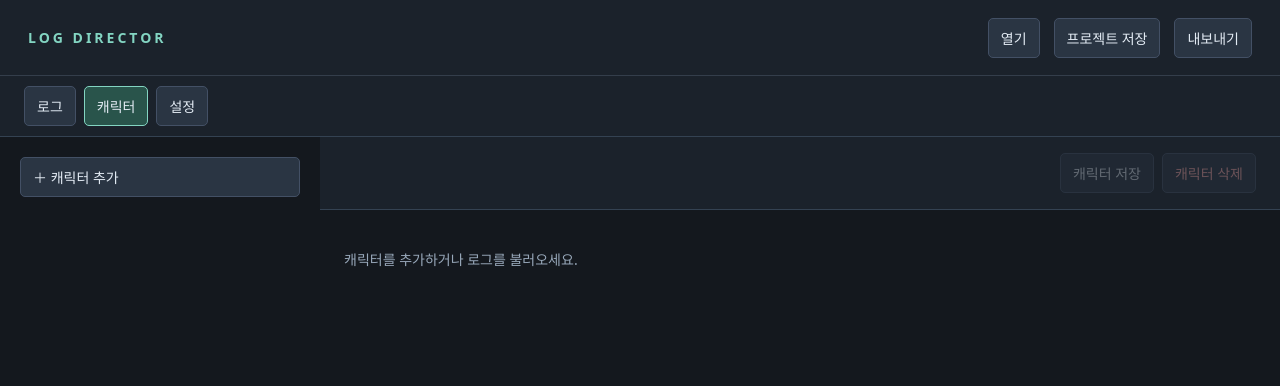
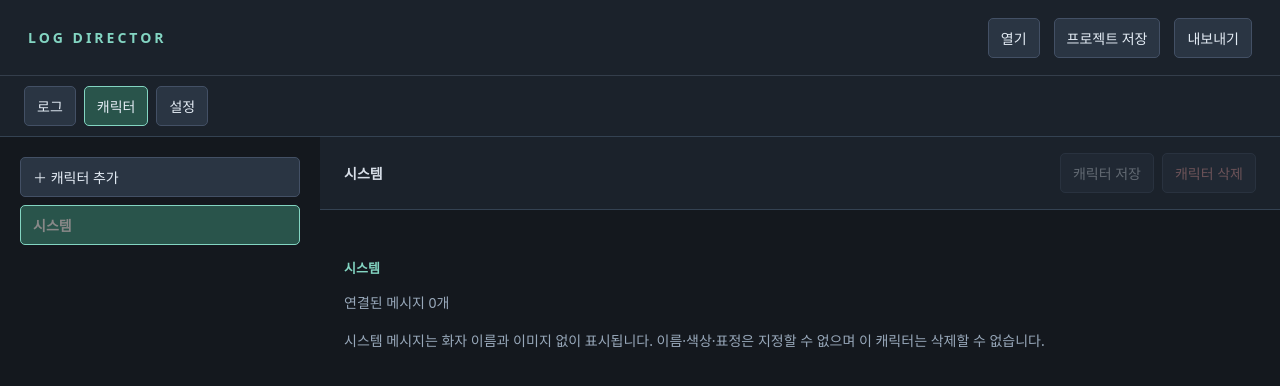
Before and after one commit to shin197/log-director, a React (Vite) app: page / in a window 1280 px wide. Both pictures are taken after a click on the button "캐릭터". Shown: the top 386 px of the page. Built offline with nearby package versions, Linux system fonts and the light colour scheme.

Commit message:
feat: 시스템은 하드코딩된 캐릭터가 됨

```diff
--- a/src/CharacterPanel.tsx
+++ b/src/CharacterPanel.tsx
@@ -1,3 +1,4 @@
+import { SYSTEM_CHARACTER_ID } from './systemCharacter';
 import { notifyError } from './Toast';
 import { useState, useRef, useEffect } from 'react';
 import type { Project, Character } from './core';
@@ -125,17 +126,24 @@ export function CharacterPanel({
         </nav>
         <section className="character-editor">
           <div className="character-toolbar">
-            <strong>{draft?.name || ""}{dirty ? ' · 저장하지 않은 변경' : ''}</strong>
+            <strong>
+              {draft?.name || ''}
+              {dirty ? ' · 저장하지 않은 변경' : ''}
+            </strong>
             <div>
-              <button disabled={!draft} onClick={save}>
+              <button
+                disabled={!draft || draft.id === SYSTEM_CHARACTER_ID}
+                onClick={save}
+              >
                 캐릭터 저장
               </button>
               <button
-                disabled={!c}
+                disabled={!c || c.id === SYSTEM_CHARACTER_ID}
                 className="danger"
                 onClick={() => {
                   if (
                     c &&
+                    c.id !== SYSTEM_CHARACTER_ID &&
                     confirm(
                       '캐릭터를 삭제할까요? 연결된 메시지의 이름·이미지는 보존됩니다.',
                     )
@@ -156,7 +164,19 @@ export function CharacterPanel({
             </div>
           </div>
           <div className="character-detail">
-            {draft ? (
+            {draft?.id === SYSTEM_CHARACTER_ID ? (
+              <>
+                <h2>시스템</h2>
+                <p>
+                  연결된 메시지{' '}
+                  {p.blocks.filter((b) => b.characterId === SYSTEM_CHARACTER_ID).length}개
+                </p>
+                <p>
+                  시스템 메시지는 화자 이름과 이미지 없이 표시됩니다. 이름·색상·표정은
+                  지정할 수 없으며 이 캐릭터는 삭제할 수 없습니다.
+                </p>
+              </>
+            ) : draft ? (
               <>
                 {/* <h2>{draft.name || ''}</h2> */}
                 <small>ID: {draft.id}</small>
--- a/src/MessageBlock.tsx
+++ b/src/MessageBlock.tsx
@@ -43,7 +43,7 @@ export function MessageBlock({
   };
   return (
     <article
-      className={`log-message ${b.sourceType === 'system' ? 'system' : ''} ${selected ? 'selected' : ''} ${editing ? 'editing' : ''} ${over}`}
+      className={`log-message ${(editing ? draft : b).sourceType === 'system' ? 'system' : ''} ${selected ? 'selected' : ''} ${editing ? 'editing' : ''} ${over}`}
       draggable={!editing}
       onDragStart={(e) => {
         e.dataTransfer.setData('text/log-block', b.id);
@@ -87,6 +87,7 @@ export function MessageBlock({
         }
       }}
     >
+      {(editing ? draft : b).sourceType !== 'system' && (
         <div className="avatar">
           {b.iconUrl && /^https?:\/\//.test(b.iconUrl) && (
             <img
@@ -98,6 +99,7 @@ export function MessageBlock({
             />
           )}
         </div>
+      )}
       <div className="message-content">
         {editing ? (
           <div className="block-editor">
@@ -122,6 +124,7 @@ export function MessageBlock({
             )}
             {options && (
               <div className="extra-options">
+                {draft.sourceType !== 'system' && (
                   <label>
                     표정
                     <input
@@ -131,6 +134,7 @@ export function MessageBlock({
                       onChange={(e) => setDraft({ ...draft, iconUrl: e.target.value })}
                     />
                   </label>
+                )}
                 <label>
                   타임스탬프
                   <input
@@ -168,7 +172,9 @@ export function MessageBlock({
         ) : (
           <div className="message-read">
             <div className="message-header">
+              {b.sourceType !== 'system' && (
                 <strong style={{ color: b.color || '#ddd' }}>{b.speaker}</strong>
+              )}
               <time>{displayTime(b.timestamp, display)}</time>
               <span>{display.showChannel && b.channel && `[${b.channel}]`}</span>
             </div>
--- a/src/SpeakerPicker.tsx
+++ b/src/SpeakerPicker.tsx
@@ -1,3 +1,4 @@
+import { SYSTEM_CHARACTER_ID } from './systemCharacter';
 import { useState, useId } from 'react';
 import type { Block, Character } from './core';
 import { fuzzyName, inheritCharacter } from './characters';
@@ -13,12 +14,19 @@ export function SpeakerPicker({
   const [open, setOpen] = useState(false),
     [index, setIndex] = useState(0);
   const id = useId();
-  const matches = characters.filter((c) => fuzzyName(c.name, draft.speaker));
+  const matches = characters.filter(
+    (c) => c.id === SYSTEM_CHARACTER_ID || fuzzyName(c.name, draft.speaker ?? ''),
+  );
   const current = Math.min(index, matches.length);
   function pick(i: number) {
     onChange(
       i === matches.length
-        ? { ...draft, characterId: null }
+        ? {
+            ...draft,
+            characterId: null,
+            sourceType: 'normal',
+            speaker: draft.speaker ?? '',
+          }
         : inheritCharacter(draft, matches[i]),
     );
     setOpen(false);
@@ -33,11 +41,16 @@ export function SpeakerPicker({
           aria-controls={id}
           aria-autocomplete="list"
           aria-activedescendant={open ? `${id}-${current}` : undefined}
-          value={draft.speaker}
+          value={draft.sourceType === 'system' ? '시스템' : (draft.speaker ?? '')}
           onFocus={() => setOpen(true)}
           onBlur={() => setOpen(false)}
           onChange={(e) => {
-            onChange({ ...draft, speaker: e.target.value, characterId: null });
+            onChange({
+              ...draft,
+              speaker: e.target.value,
+              characterId: null,
+              sourceType: 'normal',
+            });
             setIndex(0);
             setOpen(true);
           }}
--- a/src/characters.ts
+++ b/src/characters.ts
@@ -1,3 +1,8 @@
+import {
+  SYSTEM_CHARACTER_ID,
+  ensureSystemCharacter,
+  asSystemMessage,
+} from './systemCharacter.ts';
 import type { Project, Character, Block } from './core.ts';
 export function migrateCharacters(p: Project): Project {
   if (p.characters) {
@@ -18,7 +23,7 @@ export function migrateCharacters(p: Project): Project {
     }
     if (p.blocks.some((b) => b.characterId && !ids.has(b.characterId)))
       throw Error('존재하지 않는 캐릭터 연결입니다.');
-    return p;
+    return ensureSystemCharacter(p);
   }
   const characters: Character[] = [];
   const blocks = p.blocks.map((b) => {
@@ -43,9 +48,10 @@ export function migrateCharacters(p: Project): Project {
       });
     return { ...b, characterId: c.id, color: c.color };
   });
-  return { ...p, characters, blocks };
+  return ensureSystemCharacter({ ...p, characters, blocks });
 }
 export function inheritCharacter(b: Block, c: Character): Block {
+  if (c.id === SYSTEM_CHARACTER_ID) return asSystemMessage(b);
   return {
     ...b,
     characterId: c.id,
@@ -56,6 +62,8 @@ export function inheritCharacter(b: Block, c: Character): Block {
   };
 }
 export function updateCharacter(p: Project, c: Character): Project {
+  if (c.id === SYSTEM_CHARACTER_ID)
+    throw Error('시스템 캐릭터의 이름·색상·표정은 변경할 수 없습니다.');
   if (
     !c.name.trim() ||
     (p.characters ?? []).some((x) => x.id !== c.id && x.name === c.name)
--- a/src/core.ts
+++ b/src/core.ts
@@ -1,3 +1,4 @@
+import { systemCharacter } from './systemCharacter.ts';
 import { migrateCharacters } from './characters.ts';
 import type { DisplaySettings } from './presentation';
 export type Character = {
@@ -11,7 +12,7 @@ export type Block = {
   characterId?: string | null;
   id: string;
   sourceIndex?: number;
-  speaker: string;
+  speaker?: string;
   text: string;
   diceResult: string;
   color?: string;
@@ -36,6 +37,7 @@ export const blank = (): Project => ({
   title: '새 로그',
   original: null,
   blocks: [],
+  characters: [systemCharacter()],
 });
 export function parse(raw: string, name: string): Project {
   const d = JSON.parse(raw.replace(/^\uFEFF/, ''));
@@ -48,7 +50,8 @@ export function parse(raw: string, name: string): Project {
         (b: any) =>
           typeof b.id === 'string' &&
           typeof b.text === 'string' &&
-          typeof b.speaker === 'string' &&
+          (typeof b.speaker === 'string' ||
+            (b.speaker == null && b.sourceType === 'system')) &&
           typeof b.diceResult === 'string',
       ) ||
       new Set(d.blocks.map((b: any) => b.id)).size !== d.blocks.length ||
@@ -70,7 +73,9 @@ export function parse(raw: string, name: string): Project {
       if (
         !m ||
         typeof m.text !== 'string' ||
-        (m.speaker !== undefined && typeof m.speaker !== 'string') ||
+        (m.speaker !== undefined &&
+          !(m.type === 'system' && m.speaker === null) &&
+          typeof m.speaker !== 'string') ||
         (m.diceResult !== undefined && typeof m.diceResult !== 'string')
       )
         throw Error(
@@ -79,7 +84,7 @@ export function parse(raw: string, name: string): Project {
       return {
         id: crypto.randomUUID(),
         sourceIndex: i,
-        speaker: m.speaker ?? '시스템',
+        ...(m.type === 'system' ? {} : { speaker: m.speaker ?? '' }),
         text: m.text,
         diceResult: m.diceResult ?? '',
         color: typeof m.color === 'string' ? m.color : '',
--- a/src/export.ts
+++ b/src/export.ts
@@ -43,6 +43,11 @@ export function exportLog(p: Project, format: ExportFormat): string {
       }
       if (b.timestamp) m.timestamp = b.timestamp;
       else delete m.timestamp;
+      if (m.type === 'system') {
+        delete m.speaker;
+        delete m.color;
+        delete m.iconUrl;
+      }
       if (m.type !== 'system') {
         m.speaker = b.speaker;
         m.color = b.color ?? '';
@@ -87,7 +92,7 @@ export function exportLog(p: Project, format: ExportFormat): string {
                   .join('\n')
               : body;
           return markdown
-            ? `**${md(b.speaker)}**${meta(b) ? ` *(${md(meta(b))})*` : ''} :\n${md(body)}`
+            ? `**${md(b.speaker ?? '')}**${meta(b) ? ` *(${md(meta(b))})*` : ''} :\n${md(body)}`
             : `${b.speaker}${meta(b) ? ` (${meta(b)})` : ''} :\n${body}`;
         })
         .join('\n\n') +
@@ -100,7 +105,7 @@ export function exportLog(p: Project, format: ExportFormat): string {
       if (b.sourceType === 'system')
         return `<article class="message system">${text}</article>`;
       const color = /^#[0-9a-f]{3,8}$/i.test(b.color ?? '') ? b.color : '#eee';
-      return `<article class="message"><div class="avatar">${/^https?:\/\//.test(b.iconUrl ?? '') ? `<img src="${escape(b.iconUrl!)}" alt="" loading="lazy" referrerpolicy="no-referrer">` : ''}</div><div><div class="message-header"><strong style="color:${color}">${escape(b.speaker)}</strong> <span>${escape(meta(b))}</span></div>${text}</div></article>`;
+      return `<article class="message"><div class="avatar">${/^https?:\/\//.test(b.iconUrl ?? '') ? `<img src="${escape(b.iconUrl!)}" alt="" loading="lazy" referrerpolicy="no-referrer">` : ''}</div><div><div class="message-header"><strong style="color:${color}">${escape(b.speaker ?? '')}</strong> <span>${escape(meta(b))}</span></div>${text}</div></article>`;
     })
     .join('\n');
   return `<!doctype html><html lang="ko"><head><meta charset="UTF-8"><meta name="viewport" content="width=device-width,initial-scale=1"><title>${escape(p.title)}</title><style>body{background:#121212;color:#eee;font-family:system-ui;margin:0}.message-list{max-width:960px;margin:auto;padding:24px}.message{display:grid;grid-template-columns:40px minmax(0,1fr);gap:12px;padding:16px 0;border-bottom:1px solid #262626}.system{display:block;padding-left:52px;color:#888}.avatar,.avatar img{width:40px;height:40px}.message-header{font-size:14px;margin-bottom:5px}.message-header span{font-size:12px;color:#888}.message-text,.roll-result{white-space:pre-wrap;overflow-wrap:anywhere;line-height:1.6;font-size:16px}.roll-result{color:#888}h1{font-size:24px}</style></head><body><main class="message-list"><h1>${escape(p.title)}</h1>${messages}</main></body></html>`;
--- a/src/query.ts
+++ b/src/query.ts
@@ -12,8 +12,8 @@ export function compileQuery(query: string): (b: Block) => boolean {
       .toLowerCase();
     const fields: Record<string, (b: Block) => string> = {
       all: (b) => [b.speaker, b.text, b.diceResult].join('\n'),
-      speaker: (b) => b.speaker,
-      화자: (b) => b.speaker,
+      speaker: (b) => b.speaker ?? (b.sourceType === 'system' ? '시스템' : ''),
+      화자: (b) => b.speaker ?? (b.sourceType === 'system' ? '시스템' : ''),
       text: (b) => b.text,
       내용: (b) => b.text,
       dice: (b) => b.diceResult,
--- a/src/style.css
+++ b/src/style.css
@@ -21,7 +21,7 @@ header {
   background: #1b222b;
 }
 
-header>div {
+header > div {
   flex: 1;
 }
 
@@ -78,8 +78,8 @@ aside h2:first-child {
   margin-top: 0;
 }
 
-aside>button,
-aside>input {
+aside > button,
+aside > input {
   width: 100%;
   margin-bottom: 10px;
 }
@@ -126,7 +126,7 @@ textarea:focus {
   align-items: center;
 }
 
-.toolbar>input {
+.toolbar > input {
   flex: 1;
 }
 
@@ -153,7 +153,7 @@ article.selected {
   margin-bottom: 10px;
 }
 
-.blockhead>input:not([type='checkbox']) {
+.blockhead > input:not([type='checkbox']) {
   flex: 1;
 }
 
@@ -559,7 +559,7 @@ main {
   flex: 1;
 }
 
-.project-panel>label {
+.project-panel > label {
   display: block;
   margin: 20px 0;
 }
@@ -626,7 +626,7 @@ main {
   object-fit: contain;
 }
 
-.expression-row>div {
+.expression-row > div {
   flex: 1;
   min-width: 0;
 }
@@ -736,7 +736,7 @@ main {
   animation: toast-fade 6.5s linear forwards;
 }
 
-.error-toast>div {
+.error-toast > div {
   flex: 1;
   min-width: 0;
 }
@@ -759,7 +759,6 @@ main {
 }
 
 @keyframes toast-fade {
-
   0%,
   25% {
     opacity: 1;
@@ -773,3 +772,7 @@ main {
     opacity: 0;
   }
 }
+.log-message.system {
+  display: block;
+  color: #888;
+}
--- /dev/null
+++ b/src/systemCharacter.ts
@@ -0,0 +1,35 @@
+import type { Block, Character, Project } from './core.ts';
+export const SYSTEM_CHARACTER_ID = 'builtin:system';
+export function systemCharacter(): Character {
+  return {
+    id: SYSTEM_CHARACTER_ID,
+    name: '시스템',
+    iconUrl: '',
+    color: '#888888',
+    faces: [],
+  };
+}
+export function asSystemMessage(block: Block): Block {
+  const { speaker: _speaker, ...rest } = block;
+  return {
+    ...rest,
+    characterId: SYSTEM_CHARACTER_ID,
+    sourceType: 'system',
+    iconUrl: '',
+    color: '',
+  };
+}
+export function ensureSystemCharacter(p: Project): Project {
+  return {
+    ...p,
+    characters: [
+      ...(p.characters ?? []).filter((c) => c.id !== SYSTEM_CHARACTER_ID),
+      systemCharacter(),
+    ],
+    blocks: p.blocks.map((b) =>
+      b.sourceType === 'system' || b.characterId === SYSTEM_CHARACTER_ID
+        ? asSystemMessage(b)
+        : b,
+    ),
+  };
+}
```
Also changed, not shown: 1 other file (tests, documents, lock files or other folders). Lines whose indentation alone changed are shown as unchanged.
